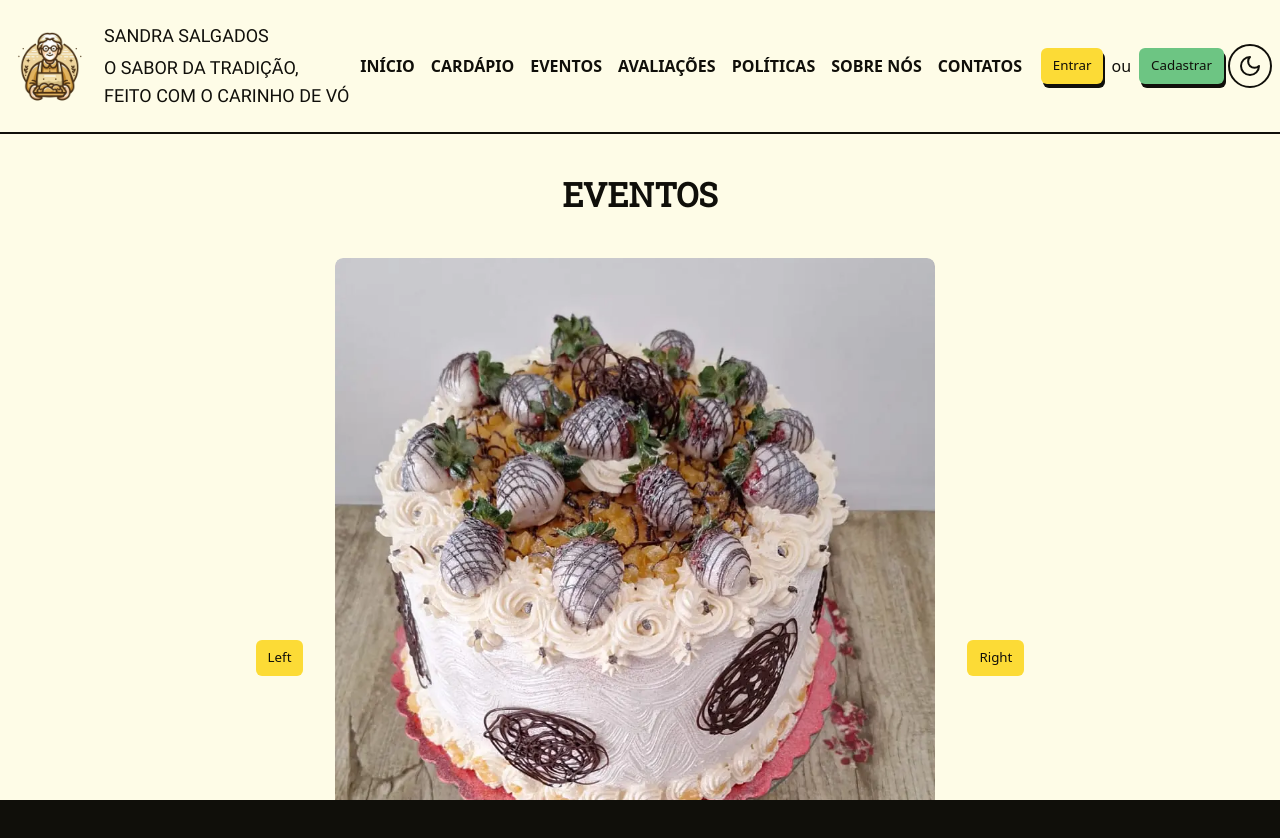
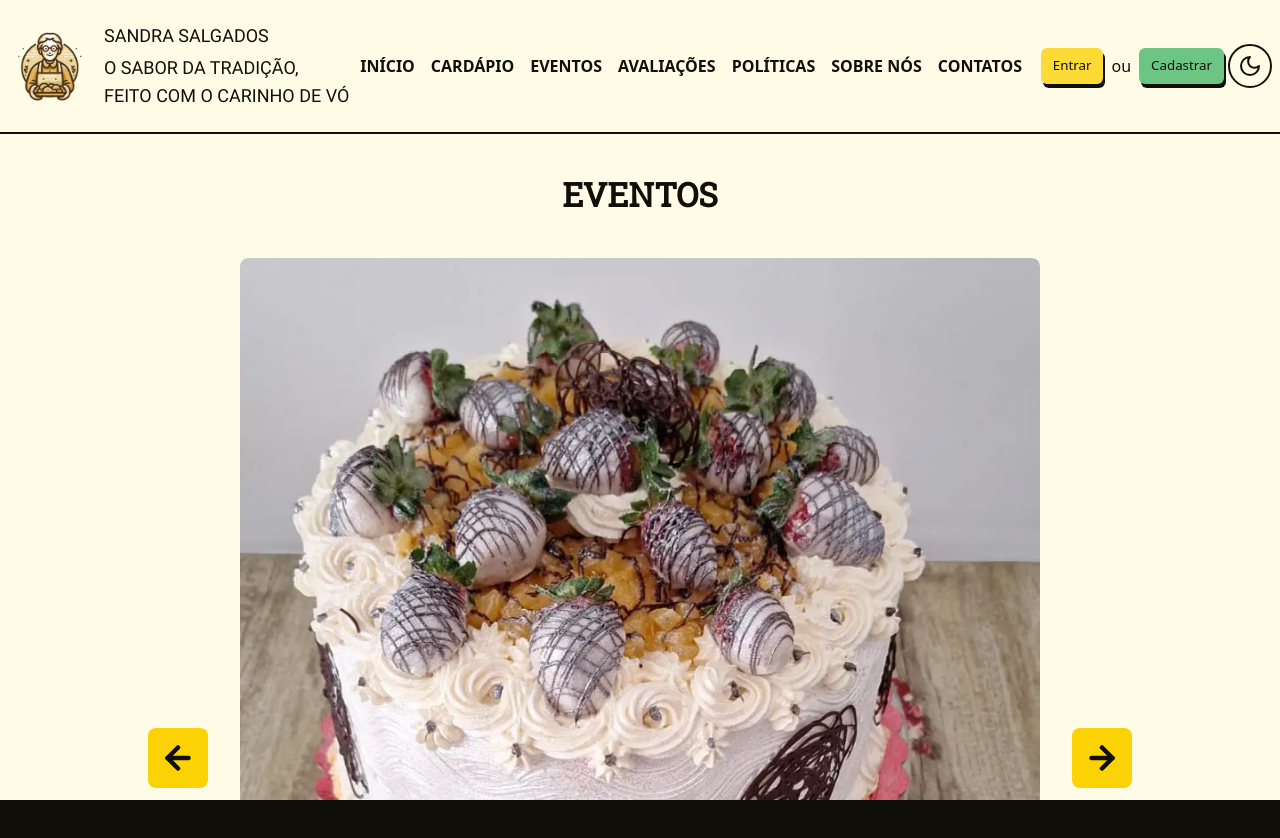
Before and after one commit to LuccaTourinho/sandra-salgados, a Next.js app: page /eventos in a window 1280 px wide. Shown: the top 838 px of the page. Built offline with nearby package versions, Linux system fonts and the light colour scheme.

Commit message:
Pequenas alteracoes

```diff
--- a/src/components/EventSwipper.tsx
+++ b/src/components/EventSwipper.tsx
@@ -3,6 +3,7 @@
 import { useState } from "react";
 import Image from "next/image";
 import { Button } from "./ui/button";
+import { ArrowLeft, ArrowRight } from "lucide-react";
 
 interface eventProps {
     id: number;
@@ -46,10 +47,10 @@ const EventSwipper = () => {
     return (
         <div className="flex flex-col items-center py-8 gap-8">
             <div className="flex flex-row items-center justify-around gap-8">
-                <Button size={'sm'} className="text-sm" onClick={handlePrev}>
-                    Left
-                </Button>
-                <div className="relative w-[300px] h-[300px] md:w-[400px] md:h-[500px] xl:w-[600px] xl:h-[800px] overflow-hidden border-1 border-text-950 rounded-lg">
+                <div className="bg-primary-500 rounded-lg p-3 hover:bg-primary-600 hover:cursor-pointer transition-all duration-300" onClick={handlePrev}>
+                    <ArrowLeft size={36} strokeWidth={3}/>
+                </div>
+                <div className="relative w-[300px] h-[300px] md:w-[500px] md:h-[500px] xl:w-[800px] xl:h-[1000px] 2xl:w-[1000px] 2xl:h-[1200px] overflow-hidden border-1 border-text-950 rounded-lg">
                     <div className="absolute inset-0 flex items-center justify-center">
                         {
                             events.map((event, index) => {
@@ -81,9 +82,9 @@ const EventSwipper = () => {
                         }
                     </div>
                 </div>
-                <Button size={'sm'} className="text-sm" onClick={handleNext}>
-                    Right
-                </Button>
+                <div className="bg-primary-500 rounded-lg p-3 hover:bg-primary-600 hover:cursor-pointer transition-all duration-300" onClick={handleNext}>
+                    <ArrowRight size={36} strokeWidth={3}/>
+                </div>
             </div>
             <p className="text-md font-extralight text-text-950">
                 {events[activeIndex].description}
```
